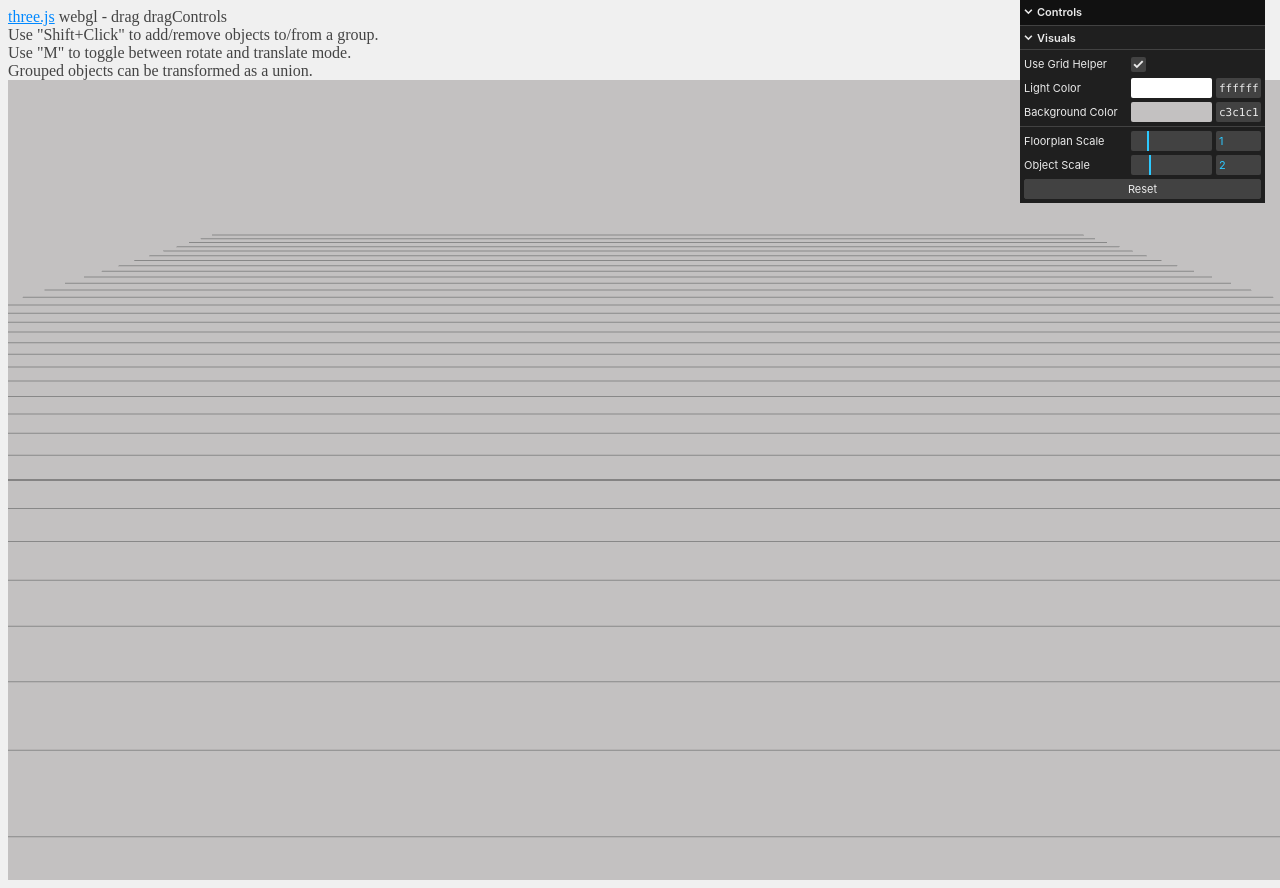
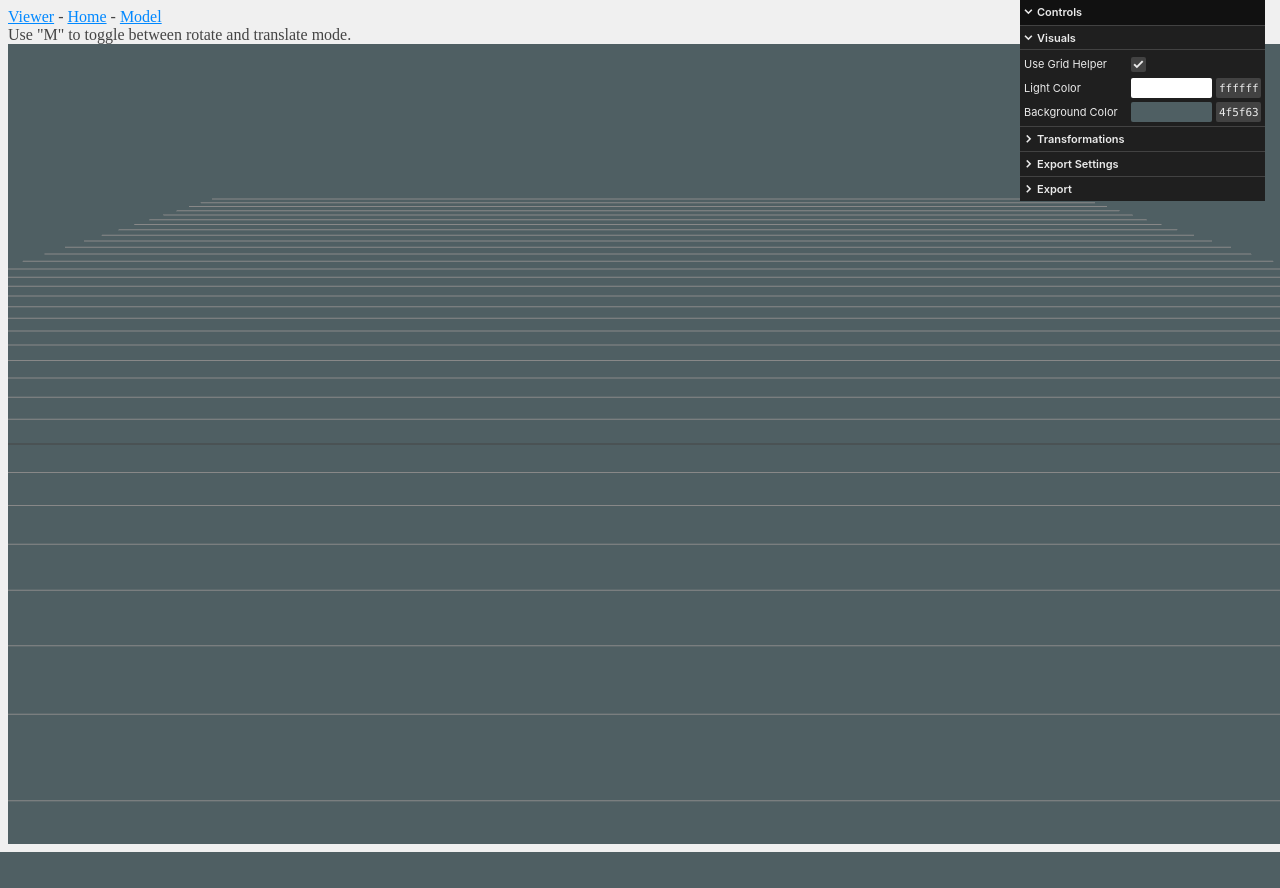
Before and after one commit to adelelwan24/Digital-Twin-Modeling, a Flask app: template templates/editor.html in a window 1280 px wide. After the commit the page ends 852 px from the top, so only its background shows below. Run offline with Flask 3, Linux system fonts and the light colour scheme; the template is opened without the code that fills it, so the values that code supplies are empty; some libraries are stand-ins or nearby versions.

Commit message:
Use standalone module for exporting GLB/GLTF models

```diff
--- a/templates/editor.html
+++ b/templates/editor.html
@@ -18,10 +18,10 @@
 	<body>
 
 		<div id="info">
-			<a href="https://threejs.org" target="_blank" rel="noopener">three.js</a> webgl - drag dragControls<br />
-			Use "Shift+Click" to add/remove objects to/from a group.<br />
+			<a href="/viewer" target="_blank" rel="noopener">Viewer</a> -
+			<a href="/" target="_blank" rel="noopener">Home</a> -
+			<a href="/models" target="_blank" rel="noopener">Model</a> <br />
 			Use "M" to toggle between rotate and translate mode.<br />
-			Grouped objects can be transformed as a union.
 		</div>
 
         <script type="importmap">
@@ -40,10 +40,9 @@
 			import { DragControls } from 'three/addons/controls/DragControls.js';
 			import { OrbitControls } from 'three/addons/controls/OrbitControls.js';
 			import { GLTFLoader } from 'three/addons/loaders/GLTFLoader.js';
-			import { GLTFExporter } from 'three/addons/exporters/GLTFExporter.js';
 			import { GUI } from 'three/addons/libs/lil-gui.module.min.js';
 
-
+			import {exportGLTF} from '/js/exporter.js'
 
 			let container;
 			let camera, scene, renderer, amplight, gridHelper;
@@ -55,8 +54,8 @@
 			const params = {
                 grids : true,
                 lColor : 0xffffff,
-                // bColor : 0x000000,
-                bColor : 0xc3c1c1,
+                bColor : 0x4f5f63,
+                // bColor : 0xc3c1c1,
                 fScale : 1,
 				oScale : 2,
 				Reset : function() {
@@ -66,6 +65,15 @@
 					floorplan.rotation.set(0, 0, 0)
 					camera.position.set( - 10, 6.8, 0 )
 				},
+				trs: false,
+				onlyVisible: true,
+				binary: false,
+				maxTextureSize: 4096,
+				title : 'scene',
+				Export : exportScene,
+				ExportModels : exportObjects,
+				ExportFloorplan : exportFloorplan,
+				ExportObject : exportObject,
             }
 
 			const mouse = new THREE.Vector2(), raycaster = new THREE.Raycaster();
@@ -84,8 +92,6 @@
 				scene.add(amplight);
 
 				camera = new THREE.PerspectiveCamera( 70, window.innerWidth / window.innerHeight, 0.1, 500 );
-				// camera.position.z = 25;
-				// camera.position.set(0, 25, 25);
 				camera.position.set( - 10, 6.8, 0 )
 
 				gridHelper = new THREE.GridHelper( 50, 50,) // 0x0000ff, 0x808080 );
@@ -106,9 +112,8 @@
 
 				const loader = new GLTFLoader();
 
-                loader.load( "{{ url_for('static', filename='/models/final_object.glb')}}", function ( gltf ) {
-					// loader.load( "{{ url_for('static', filename='/models/modelsfloorplan.glb')}}", function ( gltf ) {
-						// loader.load( '/models/{{ model_name }}',  function ( gltf ) {
+                loader.load( "{{ url_for('static', filename='/models/floorplan/final_object.glb')}}", function ( gltf ) {
+						// loader.load( '/models/floorplan/{{ model_name }}',  function ( gltf ) {
 								floorplan = gltf.scene;
 								floorplan.name = 'floorplan'
 								console.log(floorplan)
@@ -125,9 +130,8 @@
                     console.log( Math.round( xhr.loaded / xhr.total * 100 ) + '% loaded' );
                 });
 
-				loader.load( "{{ url_for('static', filename='/models/glTF/DamagedHelmet.gltf')}}", function ( gltf ) {
+				loader.load( "{{ url_for('static', filename='/models/objects/glTF/DamagedHelmet.gltf')}}", function ( gltf ) {
 					// loader.load( '/models/{{ model_name }}',  function ( gltf ) {
-						// loader.load( 'floorplan.glb', async function ( gltf ) {
 					model = gltf.scene;
 					model.name = 'object'
 					model.castShadow = true;
@@ -135,7 +139,6 @@
 					scene.add( model );
 					groups.push(model)
 					render();
-
                 },
                 // called while loading is progressing
                 function ( xhr ) {
@@ -192,11 +195,43 @@
 				gScene.addColor( params, 'lColor' ).name( 'Light Color' )
 				gScene.addColor( params, 'bColor' ).name( 'Background Color' )
 
-				gui.add( params, 'fScale', .5, 3, .01).name( "Floorplan Scale")
-				gui.add( params, 'oScale', .5, 7, .01).name( "Object Scale")
-				gui.add( params, 'Reset')
+				let t = gui.addFolder('Transformations')
+				t.add( params, 'fScale', .5, 3, .01).name( "Floorplan Scale")
+				t.add( params, 'oScale', .5, 7, .01).name( "Object Scale")
+				t.add( params, 'Reset')
+				t.close()
+
+				let h = gui.addFolder( 'Export Settings' );
+				h.add( params, 'trs' ).name( 'Use TRS' );
+				h.add( params, 'onlyVisible' ).name( 'Only Visible Objects' );
+				h.add( params, 'binary' ).name( 'Binary (GLB)' );
+				h.add( params, 'maxTextureSize', 2, 8192 ).name( 'Max Texture Size' ).step( 1 );
+				h.add( params, 'title' ).name( 'Title');
+				h.close()
+
+				let e = gui.addFolder( 'Export' );
+				e.add( params, 'Export').name('Export Scene')
+				e.add( params, 'ExportModels' ).name( 'Export Models' );
+				e.add( params, 'ExportFloorplan' ).name( 'Export Floorplan' );
+				e.add( params, 'ExportObject' ).name( 'Export Object' );
+				e.close()
+
+				// gui.close();
 			}
 			// ################################ <=========> #############################
+			function exportScene() {
+				exportGLTF( scene , params);
+			}
+			function exportObjects() {
+				exportGLTF( [floorplan, model], params );
+			}
+			function exportFloorplan() {
+				exportGLTF( floorplan , params);
+			}
+			function exportObject() {
+				exportGLTF( model , params);
+			}
+
 			function enableOrbit() {
 				orbitControls.enabled = true;
 			}
```
Lines whose indentation alone changed are shown as unchanged.
